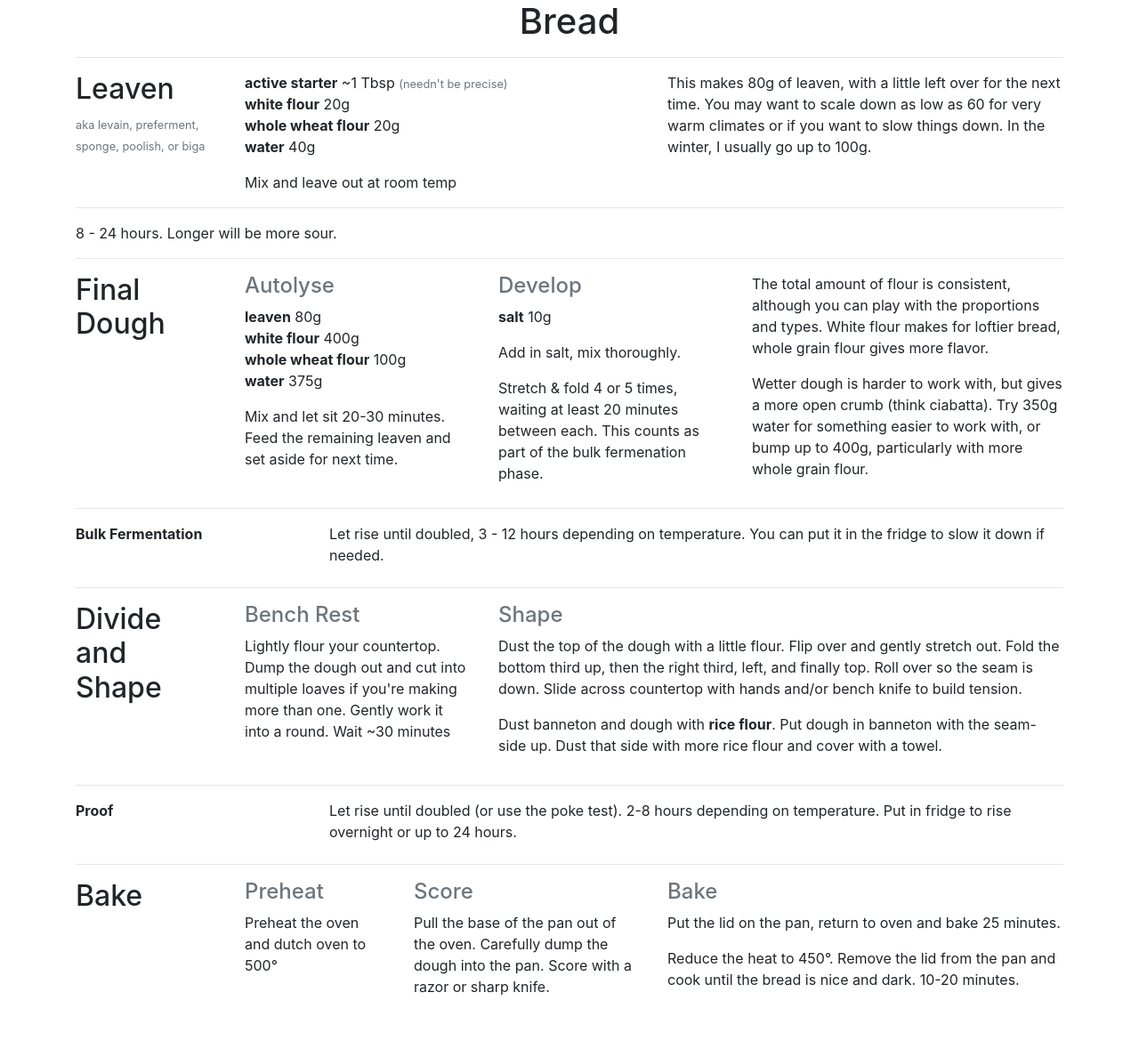
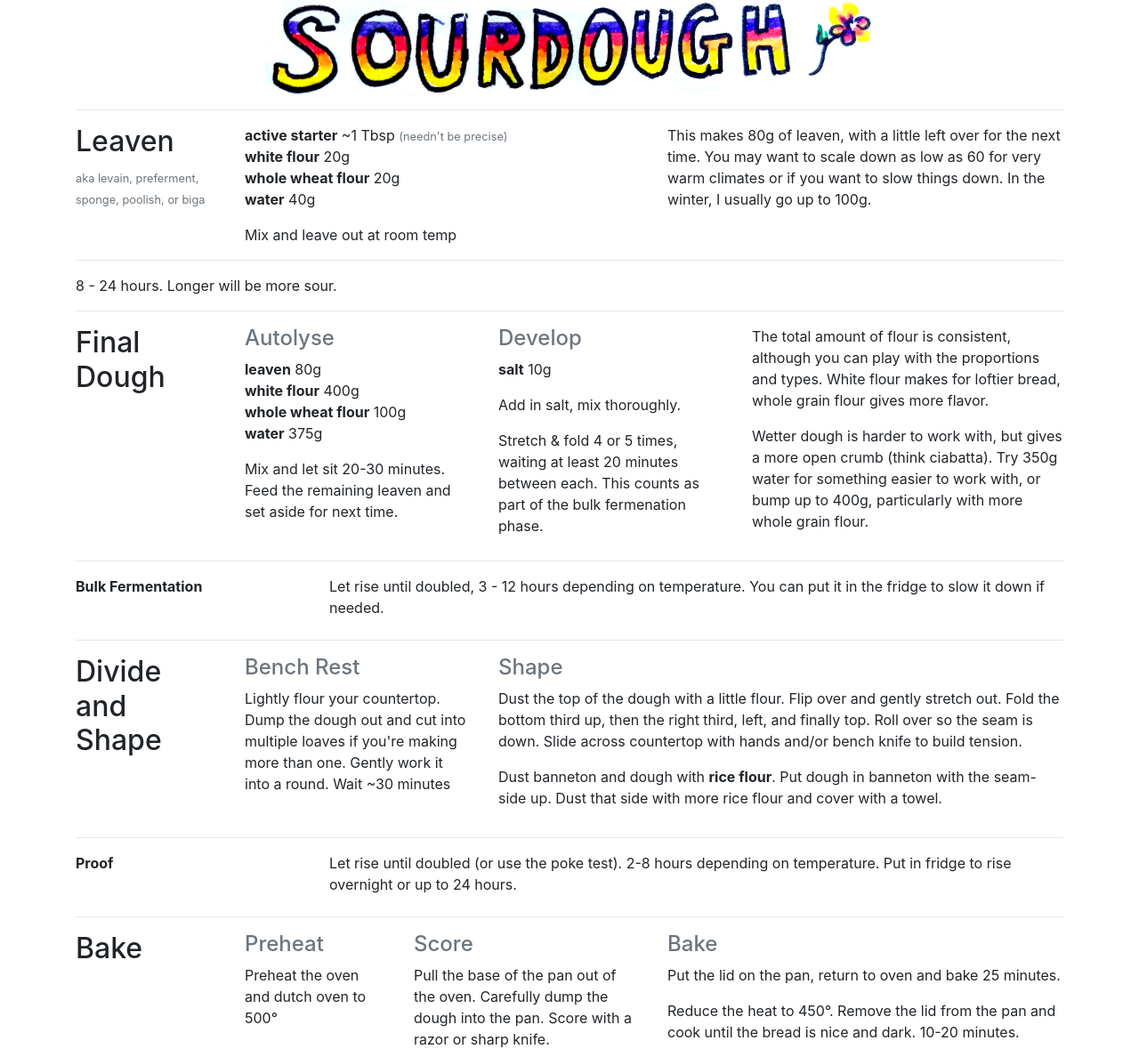
Before and after one commit to esoergel/esoergel.github.io, a Jekyll site: the page built from _posts/2018-06-07-bread-process.md, in a window 1280 px wide. Shown: the whole page at 89% size. Built offline with Jekyll 4.4.1, drawn with Linux system fonts in a browser that asks for light colours; before the commit the page ends 1129 px from its top, so only the background shows below that.

Commit message:
Add sourdough image

```diff
--- a/_layouts/bread.html
+++ b/_layouts/bread.html
@@ -12,7 +12,9 @@
     <!-- <div class="container-fluid"> -->
     <div class="container">
 
-    <h1 style="text-align: center">Bread</h1>
+    <div class="row">
+        <img style="width: 60%; margin: auto;" src="/img/misc/sourdough2.jpg"/>
+    </div>
 
     <hr />
 
```
Also changed, not shown: img/misc/sourdough.jpg (added), img/misc/sourdough2.jpg (added).
